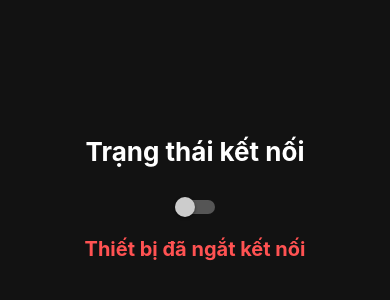
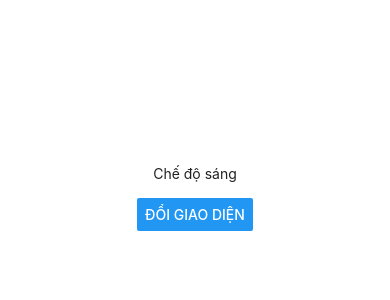
Before and after one commit to phu05ddddddddddddddd/tuan3, a React Native app: screen / in a window 390 px wide. Shown: the part 224-524 px from the top of the page. Built offline with nearby package versions, Linux system fonts and the light colour scheme.

Commit message:
useContext-vidu

```diff
--- a/App.tsx
+++ b/App.tsx
@@ -1,73 +1,46 @@
-import React, { useEffect, useState } from 'react';
-import {
-  View,
-  Text,
-  Switch,
-  StyleSheet,
-} from 'react-native';
+import React, { createContext, useContext, useState } from 'react';
+import { View, Text, Button, StyleSheet } from 'react-native';
 
-export default function ConnectionScreen() {
+const ThemeContext = createContext(null);
 
-  const [isConnected, setIsConnected] = useState(false);
-  const [message, setMessage] = useState('Chưa kết nối');
-
-
-  useEffect(() => {
-    if (isConnected) {
-      setMessage('Thiết bị đã kết nối');
-    } else {
-      setMessage('Thiết bị đã ngắt kết nối');
-    }
-  }, [isConnected]);
+function HomeScreen() {
+  const { isDarkMode, toggleTheme } = useContext(ThemeContext);
 
   return (
-    <View style={styles.container}>
-      <Text style={styles.title}>
-        Trạng thái kết nối
+    <View
+      style={[
+        styles.container,
+        { backgroundColor: isDarkMode ? '#222222' : '#ffffff' },
+      ]}
+    >
+      <Text style={{ color: isDarkMode ? '#ffffff' : '#222222' }}>
+        {isDarkMode ? 'Chế độ tối' : 'Chế độ sáng'}
       </Text>
 
-      <Switch
-        value={isConnected}
-        onValueChange={setIsConnected}
-        trackColor={{
-          false: '#555555',
-          true: '#4CAF50',
-        }}
-        thumbColor={isConnected ? '#FFFFFF' : '#CCCCCC'}
-      />
+      <Button title="Đổi giao diện" onPress={toggleTheme} />
+    </View>
+  );
+}
 
-      <Text
-        style={[
-          styles.message,
-          {
-            color: isConnected ? '#4CAF50' : '#FF5252',
-          },
-        ]}
-      >
-        {message}
-      </Text>
-    </View>
+export default function App() {
+  const [isDarkMode, setIsDarkMode] = useState(false);
+
+  const toggleTheme = () => {
+    setIsDarkMode(previousMode => !previousMode);
+  };
+
+  return (
+    <ThemeContext.Provider value={{ isDarkMode, toggleTheme }}>
+      <HomeScreen />
+    </ThemeContext.Provider>
   );
 }
 
 const styles = StyleSheet.create({
   container: {
     flex: 1,
+    gap: 16,
     justifyContent: 'center',
     alignItems: 'center',
-    backgroundColor: '#121212',
-  },
-
-  title: {
-    fontSize: 26,
-    fontWeight: 'bold',
-    color: '#FFFFFF',
-    marginBottom: 30,
-  },
-
-  message: {
-    fontSize: 20,
-    fontWeight: 'bold',
-    marginTop: 20,
   },
 });
```
